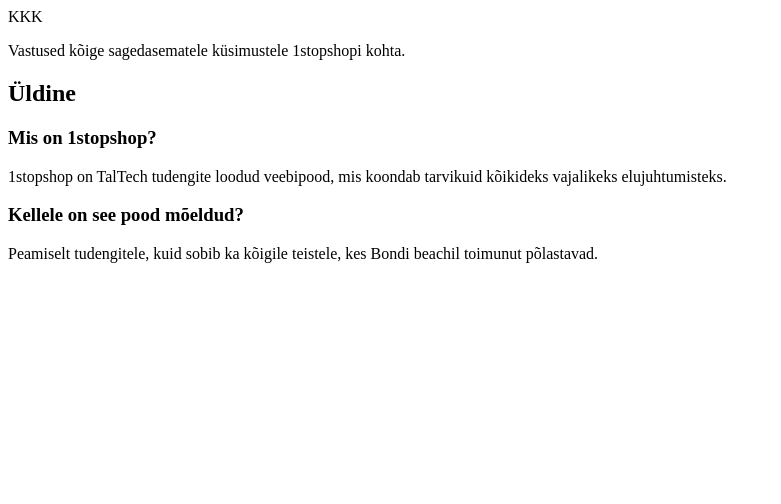
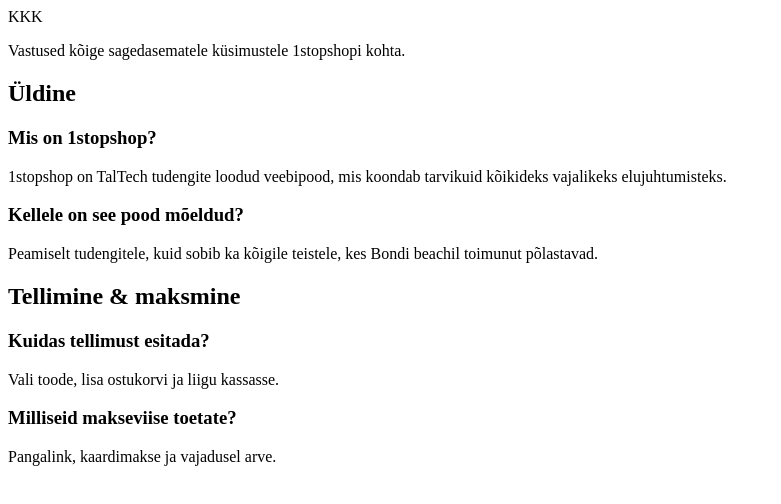
Before and after one commit to tamkivi/emex-clan, a website: page public/kkk.html in a window 1280 px wide. Shown: the whole page, without its empty margins (0-781 px from the left). Drawn offline with Linux system fonts and the light colour scheme.

Commit message:
tellimine ja maksmine.

```diff
--- a/public/kkk.html
+++ b/public/kkk.html
@@ -32,6 +32,25 @@
   </div>
 </section>
 
+<section class="home-panel">
+  <h2 class="headline-tag">Tellimine & maksmine</h2>
+
+  <div class="card">
+    <h3>Kuidas tellimust esitada?</h3>
+    <p class="lead">
+      Vali toode, lisa ostukorvi ja liigu kassasse.
+    </p>
+  </div>
+
+  <div class="card" style="margin-top:16px;">
+    <h3>Milliseid makseviise toetate?</h3>
+    <p class="lead">
+      Pangalink, kaardimakse ja vajadusel arve.
+    </p>
+  </div>
+</section>
+
+
 
 
 </body>
```
